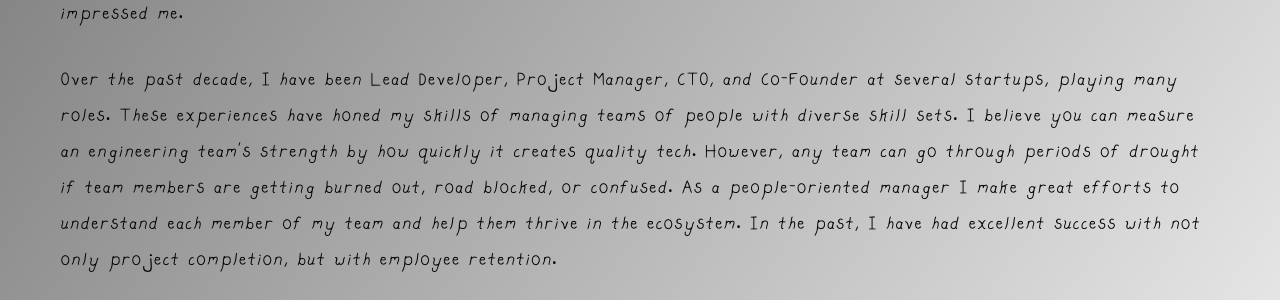
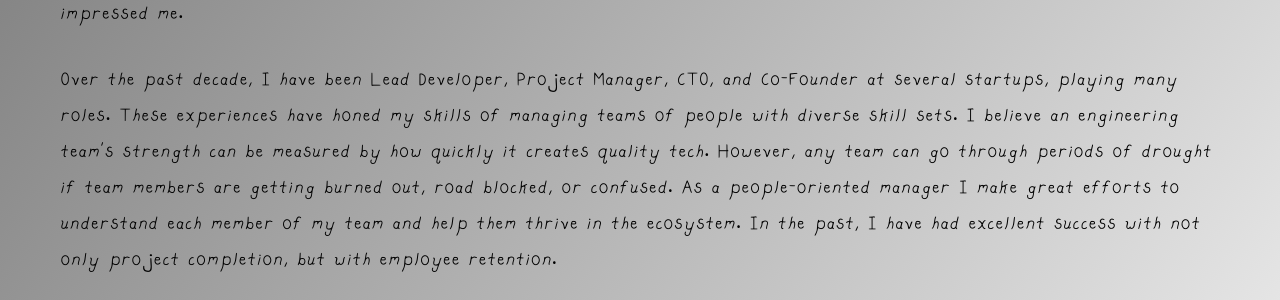
Before and after one commit to barnesy/portfolio, a Jekyll site: the page built from cover-letters/mailchimp.md, in a window 1280 px wide. Shown: the part 482-782 px from the top of the page. Built offline with Jekyll 4.4.1, drawn with Linux system fonts in a browser that asks for light colours; comment, search, counter and statistics services are not loaded.

Commit message:
Small style tweaks

```diff
--- a/assets/css/main.scss
+++ b/assets/css/main.scss
@@ -105,7 +105,7 @@
       text-transform:none;
 
       li{
-        font-weight: bold;
+        font-weight: normal;
         margin-bottom: 1em;
         line-height: 1.5em;
       }
--- a/cover-letters/mailchimp.md
+++ b/cover-letters/mailchimp.md
@@ -15,7 +15,7 @@
 
 Being in the Atlanta tech scene, I’ve had many friends work at Mailchimp. The culture of creativity and innovation has always impressed me.
 
-Over the past decade, I have been Lead Developer, Project Manager, CTO, and Co-Founder at several startups, playing many roles. These experiences have honed my skills of managing teams of people with diverse skill sets. I believe you can measure an engineering team’s strength by how quickly it creates quality tech. However, any team can go through periods of drought if team members are getting burned out, road blocked, or confused. As a people-oriented manager I make great efforts to understand each member of my team and help them thrive in the ecosystem. In the past, I have had excellent success with not only project completion, but with employee retention.
+Over the past decade, I have been Lead Developer, Project Manager, CTO, and Co-Founder at several startups, playing many roles. These experiences have honed my skills of managing teams of people with diverse skill sets. I believe  an engineering team’s strength can be measured by how quickly it creates quality tech. However, any team can go through periods of drought if team members are getting burned out, road blocked, or confused. As a people-oriented manager I make great efforts to understand each member of my team and help them thrive in the ecosystem. In the past, I have had excellent success with not only project completion, but with employee retention.
 
 As a Senior Project Manager, I would strive to create an atmosphere of clever solutions, creativity, and craft. Ensuring that my team has a clear target and an environment that fosters ingenuity and collaboration. I’ve always enjoyed running development teams and have an affinity for bringing out the best work in others.
 
```
